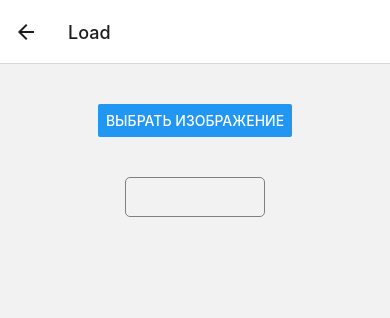
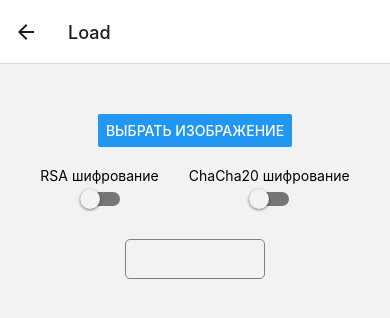
Before and after one commit to Uvoi/steganography, a React Native app: screen /Load in a window 390 px wide. Shown: the top 318 px of the page. Built offline with nearby package versions, Linux system fonts and the light colour scheme.

Commit message:
refactor(Screens/Load): вынесение стилей в файл, обновление интерфейса экрана под единый формат

```diff
--- a/Screens/Load/Load.tsx
+++ b/Screens/Load/Load.tsx
@@ -1,11 +1,12 @@
 import React, { useEffect, useState } from 'react';
 import { View, Image, Button, StyleSheet, Alert, TextInput, Text, Switch } from 'react-native';
 import { launchImageLibrary, ImagePickerResponse } from 'react-native-image-picker';
-import { getPixelsCount, getPosition } from '../../functions/meta';
+import { getPixelsCount, getPosition } from '../../functions/meta_img';
 import { end_code } from '../../functions/end_codes';
 import { binaryToString } from '../../functions/code';
-import { cleanRsaKey, decryptMessage, placeholderRSALoad } from '../../encryption/RSA';
-import { decryptChaCha20, placeholderChaCha20Load, placeholderChaCha20NLoad } from '../../encryption/ChaCha20';
+import { decryptRSA, placeholderRSALoad } from '../../encryption/RSA';
+import { decryptChaCha20, placeholderChaCha20Load, placeholderChaCha20LoadN } from '../../encryption/ChaCha20';
+import { styles } from './styles';
 
 const Load: React.FC = () => {
   const [imageFile, setImageFile] = useState<string | null>(null);
@@ -29,7 +30,6 @@ const Load: React.FC = () => {
         if (uri) {
           setImageFile(uri);
 
-          // Получаем исходные размеры изображения
           Image.getSize(
             uri,
             (width, height) => {
@@ -50,7 +50,7 @@ const Load: React.FC = () => {
         setPlaceholderKey(placeholderRSALoad);
       } else if (ChaCha20) {
         setPlaceholderKey(placeholderChaCha20Load);
-        setPlaceholderNonce(placeholderChaCha20NLoad);
+        setPlaceholderNonce(placeholderChaCha20LoadN);
       }
     };
 
@@ -124,7 +124,7 @@ const Load: React.FC = () => {
 
     let resultMes = finalMessage;
     if (RSA) {
-      resultMes = decryptMessage(finalMessage, cleanRsaKey(key)) || "";
+      resultMes = decryptRSA(finalMessage, key) || "";
     } else if (ChaCha20) {
       resultMes = decryptChaCha20(finalMessage, key, nonce);
     }
@@ -147,9 +147,7 @@ const Load: React.FC = () => {
         <Button title="Выбрать изображение" onPress={selectImage} />
       </View>
 
-      {imageFile && (
         <View style={styles.container}>
-          <Button title="Дешифровать" onPress={createHandleClick} />
           <View style={styles.encryption}>
             <Text>RSA шифрование</Text>
             <Switch
@@ -164,14 +162,13 @@ const Load: React.FC = () => {
             <Text>ChaCha20 шифрование</Text>
             <Switch
               trackColor={{ false: '#767577', true: '#81b0ff' }}
-              thumbColor={RSA ? '#f5dd4b' : '#f4f3f4'}
+              thumbColor={ChaCha20 ? '#f5dd4b' : '#f4f3f4'}
               ios_backgroundColor="#3e3e3e"
               onValueChange={() => setChaCha20(!ChaCha20)}
               value={ChaCha20}
             />
           </View>
         </View>
-      )}
 
       <Text style={styles.output}>{message}</Text>
 
@@ -191,44 +188,13 @@ const Load: React.FC = () => {
           onChangeText={(text) => setNonce(text)}
         />
       )}
+      {imageFile &&
+        <View style={styles.container}>
+          <Button title="Дешифровать" onPress={createHandleClick}/>
+        </View>
+      }
     </View>
   );
 };
 
-const styles = StyleSheet.create({
-  main: {
-    flex: 1,
-    padding: 20,
-    justifyContent: 'flex-start',
-    alignItems: 'center',
-  },
-  container: {
-    flexDirection: 'row',
-    alignItems: 'center',
-    justifyContent: 'center',
-    marginBottom: 20,
-    gap: 30,
-  },
-  photo: {
-    height: 200,
-    width: 300,
-    marginHorizontal: 5,
-  },
-  output: {
-    height: 40,
-    width: '40%',
-    borderColor: 'gray',
-    borderWidth: 1,
-    borderRadius: 5,
-    paddingHorizontal: 10,
-    marginTop: 20,
-  },
-  encryption: {
-    flexDirection: 'column',
-    alignItems: 'center',
-    justifyContent: 'center',
-    gap: 5,
-  },
-});
-
 export default Load;
--- /dev/null
+++ b/Screens/Load/styles.ts
@@ -0,0 +1,38 @@
+import { StyleSheet } from "react-native";
+
+export const styles = StyleSheet.create({
+    main: {
+      flex: 1,
+      padding: 20,
+      justifyContent: 'flex-start',
+      alignItems: 'center',
+    },
+    container: {
+      flexDirection: 'row',
+      alignItems: 'center',
+      justifyContent: 'center',
+      marginTop: 10,
+      marginBottom: 10,
+      gap: 30,
+    },
+    photo: {
+      height: 200,
+      width: 300,
+      marginHorizontal: 5,
+    },
+    output: {
+      height: 40,
+      width: '40%',
+      borderColor: 'gray',
+      borderWidth: 1,
+      borderRadius: 5,
+      paddingHorizontal: 10,
+      marginTop: 20,
+    },
+    encryption: {
+      flexDirection: 'column',
+      alignItems: 'center',
+      justifyContent: 'center',
+      gap: 5,
+    },
+  });
```
